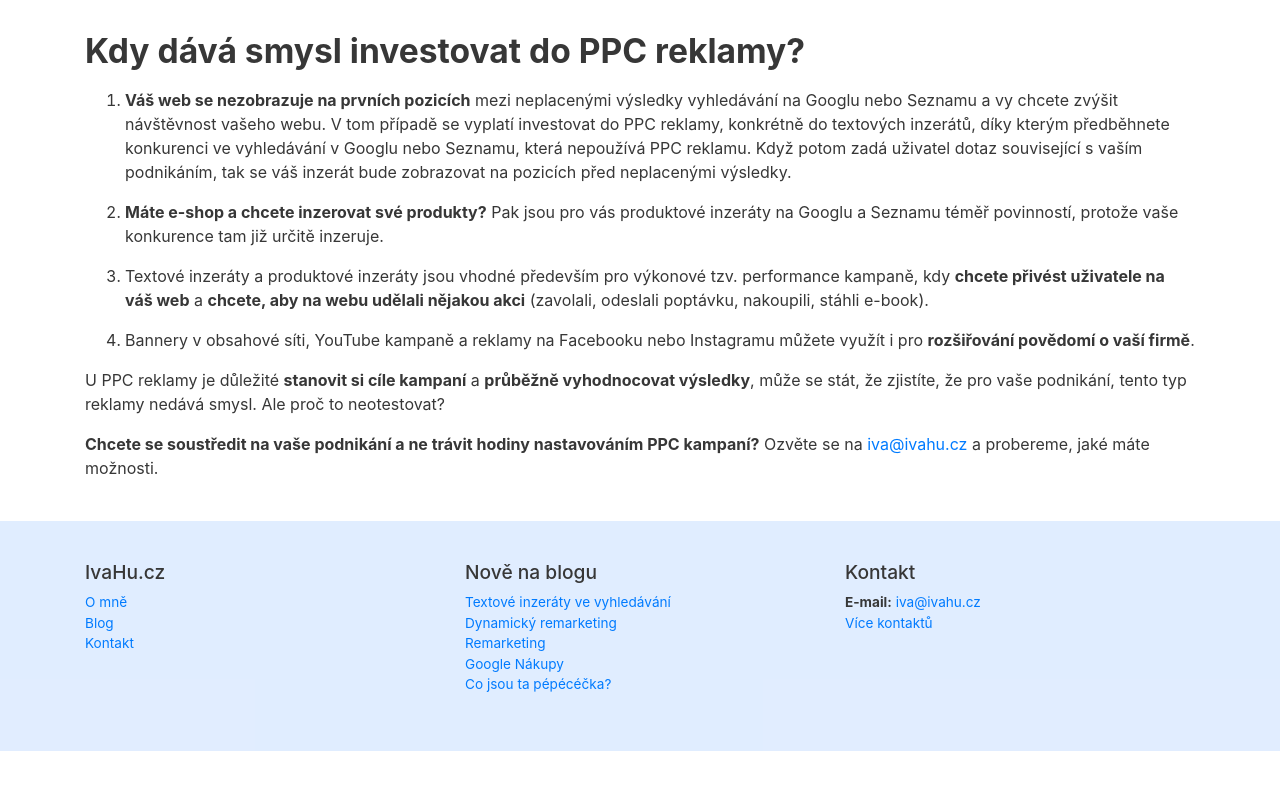
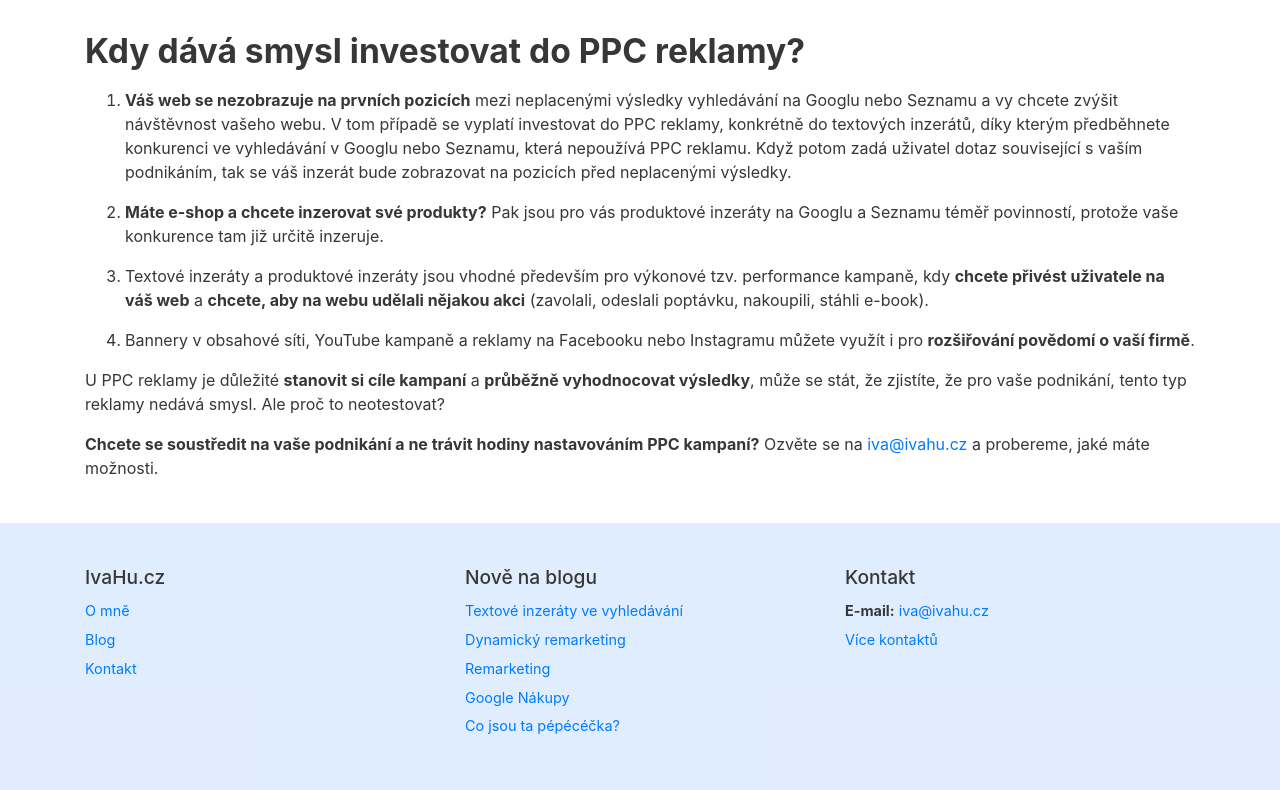
Before and after one commit to ivahu/ivahu.cz, an Eleventy site: page web/blog/2020-06-23-pepececka.md in a window 1280 px wide. Shown: the part 1100-1890 px from the top of the page. Before the commit the page ends 1851 px from the top, so only its background shows below. Built offline with nearby package versions, Linux system fonts and the light colour scheme; Eleventy itself is replaced by a stand-in of ours; files that its build step writes are made by us from their sources.

Commit message:
footer tuning

```diff
--- a/web/_includes/layout.njk
+++ b/web/_includes/layout.njk
@@ -170,7 +170,7 @@ description: Specializuji se na online marketing pro malé a střední firmy. V
             footer {
                 padding: 3em;
                 margin-top: 3em;
-                font-size: 85%;
+                font-size: 90%;
             }
 
             footer h4 {
@@ -180,6 +180,10 @@ description: Specializuji se na online marketing pro malé a střední firmy. V
             footer ul {
                 list-style: none;
                 padding-left: 0;
+            }
+
+            footer ul li {
+                line-height: 2em;
             }
 
             .blogposts .blogpost-title-link {
```
Also changed, not shown: docs/blog/index.html (+5 -1 lines), docs/blog/pepececka/index.html (+5 -1 lines), docs/blog/pocitadlo-navstevnosti/index.html (+5 -1 lines), docs/index.html (+5 -1 lines), docs/kontakt/index.html (+5 -1 lines), docs/o-mne/index.html (+5 -1 lines).
